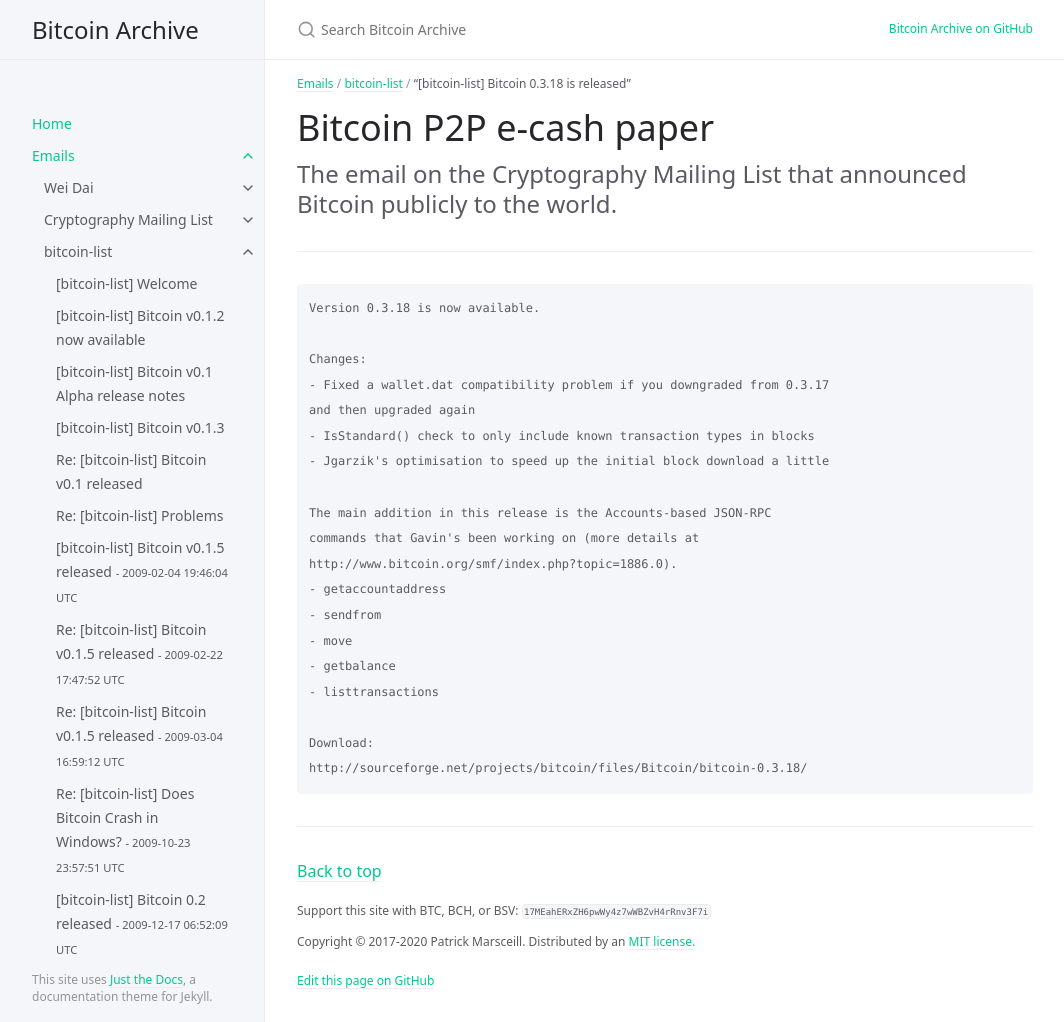
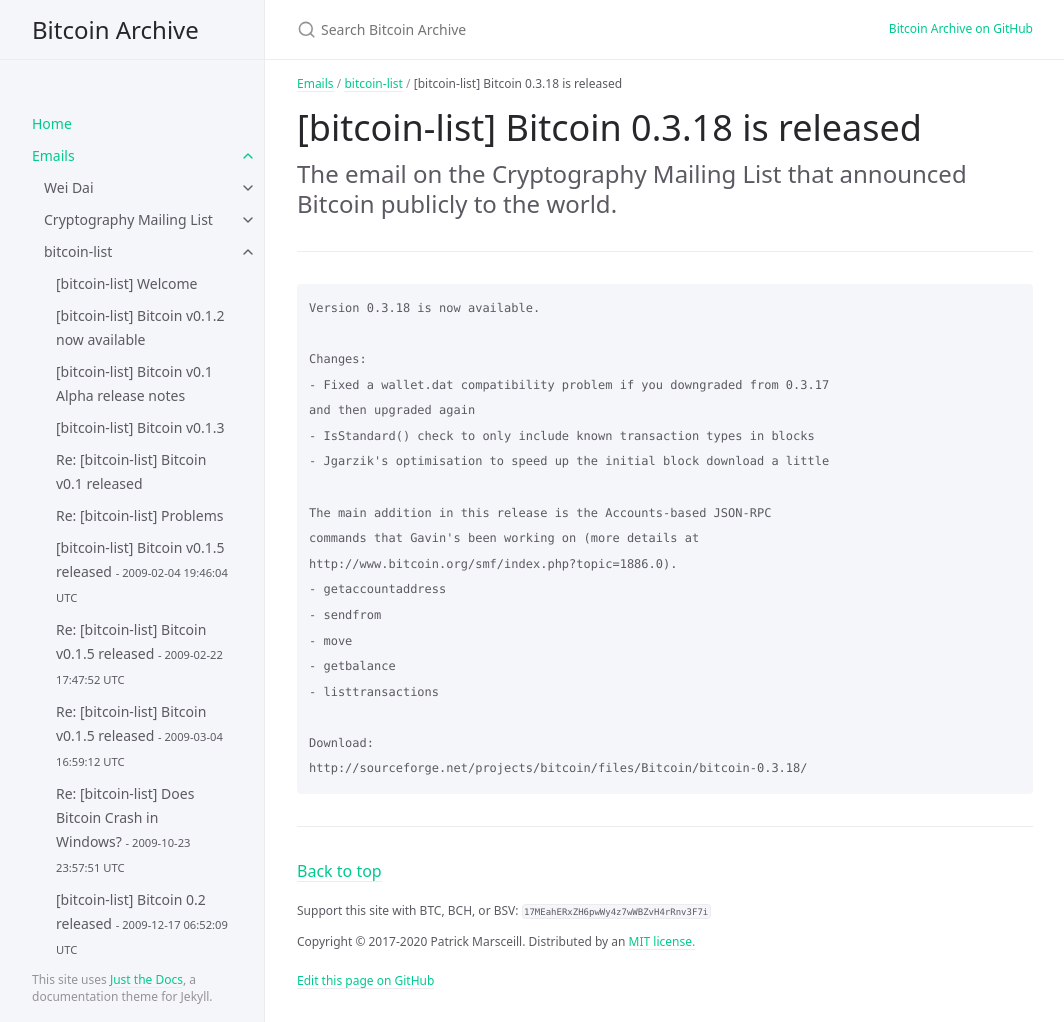
Before and after one commit to wakgill/bitcoin-archive, a Jekyll site: the page built from docs/emails/bitcoin-list/15.md, in a window 1280 px wide and 1022 px high. Shown: the whole window, without its empty margins (107-1171 px from the left). Built offline with Jekyll 4.4.1, drawn with Linux system fonts in a browser that asks for light colours.

Commit message:
Update and rename 14.md to 15.md

```diff
--- a/docs/emails/bitcoin-list/16.md
+++ b/docs/emails/bitcoin-list/15.md
@@ -1,12 +1,13 @@
 ---
 layout: default
-title: “[bitcoin-list] Bitcoin 0.3.18 is released”
+title: '[bitcoin-list] Bitcoin 0.3.18 is released'
 grand_parent: Emails
 parent: bitcoin-list
-nav_order: 16
+nav_order: 15
+date: 2010-12-08 23:11:55 UTC
 ---
 
-# Bitcoin P2P e-cash paper
+# [bitcoin-list] Bitcoin 0.3.18 is released
 
 The email on the Cryptography Mailing List that announced Bitcoin publicly to the world.
 {: .fs-6 .fw-300 }
```
